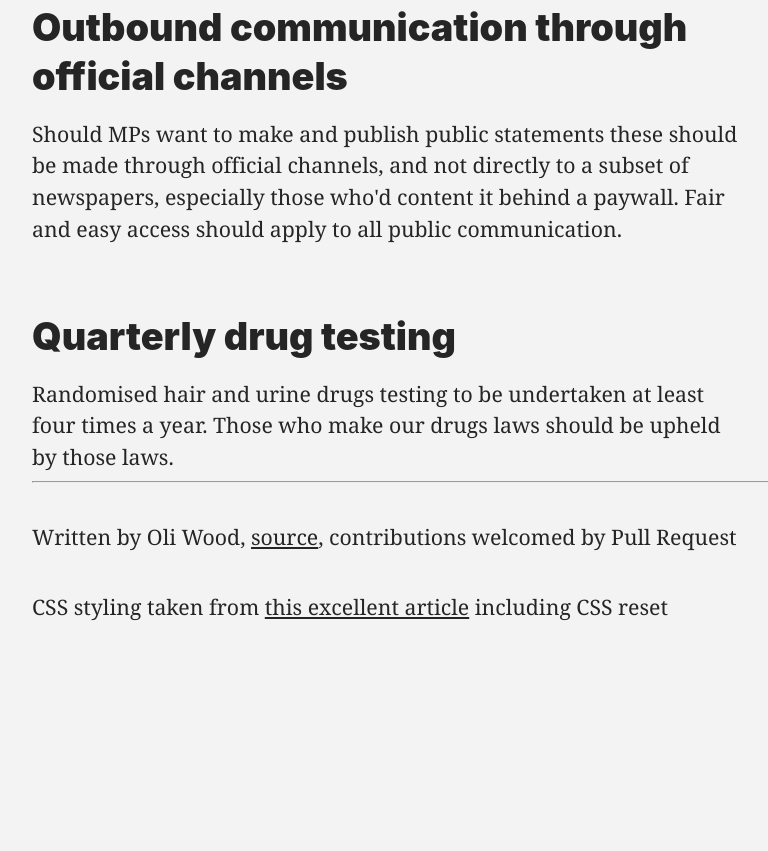
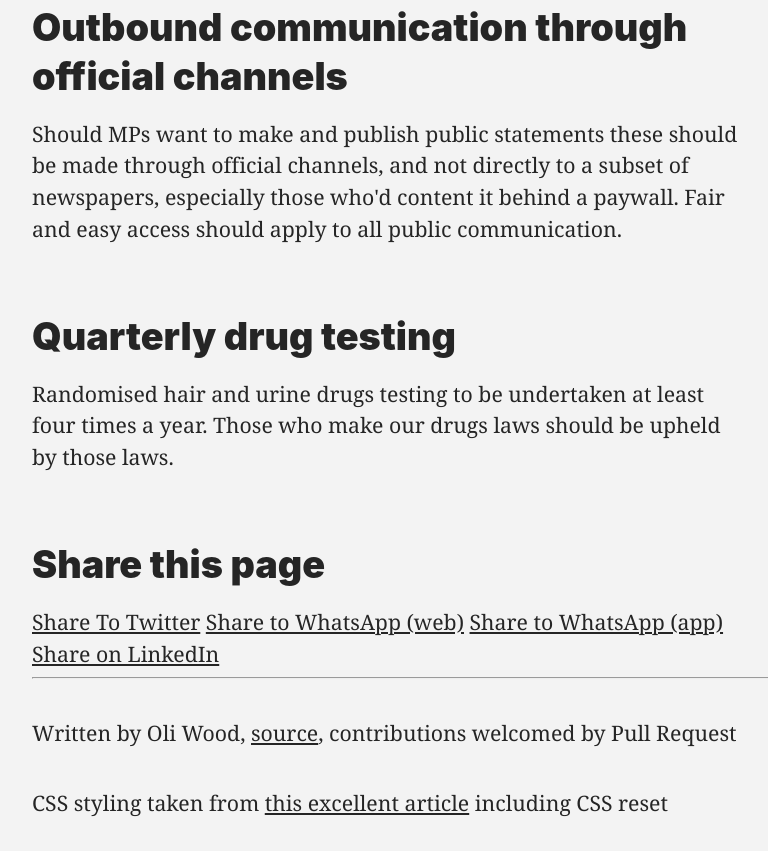
Before and after one commit to coldclimate/thesocietymanifesto, a plain HTML site: page output/index.html in a window 1280 px wide. Shown: the part 2504-3355 px from the top of the page, without its empty margins (72-840 px from the left). Before the commit the page ends 3159 px from the top, so only its background shows below. Drawn offline with Linux system fonts and the light colour scheme.

Commit message:
ugly sharing links

```diff
--- a/output/index.html
+++ b/output/index.html
@@ -32,6 +32,8 @@
 			<p>Should MPs want to make and publish public statements these should be made through official channels, and not directly to a subset of newspapers, especially those who'd content it behind a paywall.  Fair and easy access should apply to all public communication.</p>
 			<h2>Quarterly drug testing</h2>
 			<p>Randomised hair and urine drugs testing to be undertaken at least four times a year.  Those who make our drugs laws should be upheld by those laws.</p>
+			<h2>Share this page</h2>
+			<p> <a href="https://twitter.com/intent/tweet?url=https://www.the-dog-food-manifesto.co.uk&hashtags=dogfoodManifesto">Share To Twitter</a> <a  href="https://web.whatsapp.com/send?text=Check out https://www.the-dog-food-manifesto.co.uk" target="_blank">Share to WhatsApp (web)</a> <a  href="https://api.whatsapp.com/send?text=Check out https://www.the-dog-food-manifesto.co.uk" target="_blank">Share to WhatsApp (app)</a> <a href="https://www.linkedin.com/shareArticle?mini=true&url=https%3A%2F%2Fwww.the-dog-food-manifesto.co.uk&title=The+Dog+Food+Manifesto&source=www.the-dog-food-manifesto.co.uk" rel="noopener" target="_blank">Share on LinkedIn</a>
 		</article>
 		<footer class="[ post ] [ flow ]">
 			<hr>
```
